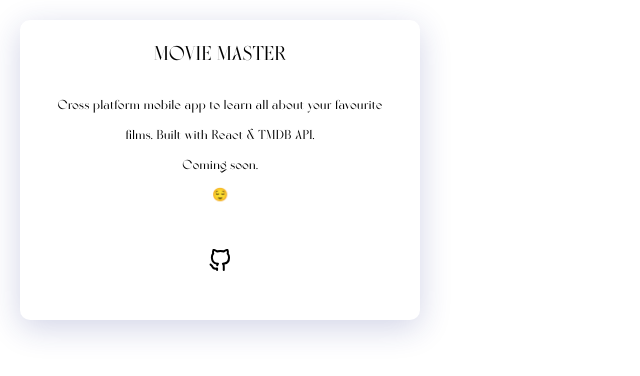
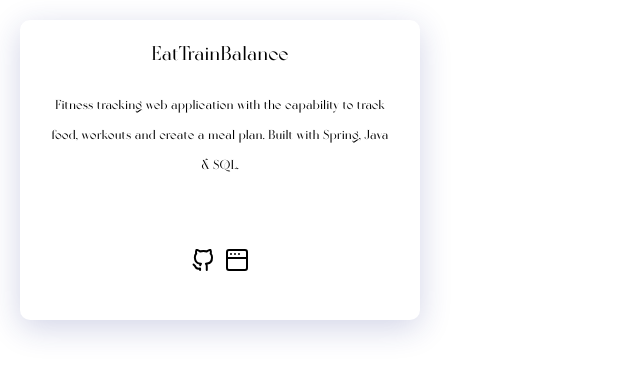
Before and after one commit to philakagujones/PersonalSite, a Next.js app: page /comps/card2 in a window 1280 px wide. Shown: the top 376 px of the page, without its empty margins (0-640 px from the left). Built offline with nearby package versions, Linux system fonts and the light colour scheme.

Commit message:
fall 2023 update

```diff
--- a/pages/comps/card1.js
+++ b/pages/comps/card1.js
@@ -9,7 +9,7 @@ function Card1() {
             </div>
 
             <div className={styles.words}>
-                Mobile app designed to help students find affordable housing (Frontend). Built with Flutter & Dart.
+                Mobile app designed to help students find affordable housing. Built with Flutter & Dart.
             </div>
 
             <div className={styles.bottom}>
--- a/pages/comps/card2.js
+++ b/pages/comps/card2.js
@@ -1,20 +1,24 @@
-import { UilGithubAlt } from '@iconscout/react-unicons'
+import { UilGithubAlt, UilWindow } from '@iconscout/react-unicons'
 import styles from '../../styles/Cards.module.css'
 
 function Card2() {
     return (
         <div className={styles.container}>
             <div className={styles.title}>
-                MOVIE MASTER
+                EatTrainBalance
             </div>
 
             <div className={styles.words}>
-                Cross platform mobile app to learn all about your favourite films. Built with React & TMDB API. <br />
-                Coming soon. <br/> 😌
+                Fitness tracking web application with the capability to track food, workouts and create a meal plan. Built with Spring, Java & SQL. <br />
             </div>
 
             <div className={styles.bottom}>
-                <UilGithubAlt className={styles.github} />
+                <a href={'https://github.com/ThePixelator0/project-276'} target={'_blank'} rel={'noopener noreferrer'}>
+                    <UilGithubAlt className={styles.github} />
+                </a>
+                <a href={'https://cmpt276-project.onrender.com/'} target={'_blank'} rel={'noopener noreferrer'}>
+                    <UilWindow className={styles.window} />
+                </a>
             </div>
         </div>
     )
--- a/pages/comps/tabs.js
+++ b/pages/comps/tabs.js
@@ -18,7 +18,7 @@ function Tabs() {
           Worked to assist in the creation of their new up-and-coming student led indie game studio.
           Developed and tested cross-platform 2D games in order to lead participants in lessons surrounding Unity and C#. Collaborated with various teams to create well designed levels for a large-scale game.
           Attended several exclusive workshops held by Electronic Arts in order to learn industry standard game development practices. <br />
-          <br /> <em>Web Developer</em> <br />
+          <br /> <em>Front End Developer</em> <br />
           Manages website.
         </Text>
       </Collapse>
@@ -26,7 +26,7 @@ function Tabs() {
         title={<Text css={{
             color: "$violet400",
         }}>Solid State</Text>}
-        subtitle="Web Development | 2021"
+        subtitle="Full Stack Web Development | 2021"
         >
         <Text
                 css={{
--- a/pages/index.js
+++ b/pages/index.js
@@ -25,10 +25,10 @@ export default function Home() {
       <main className={styles.main}>
         <div className={styles.message}>
           <p>
-            Hello my name is Phil. I am currently finishing up my second year at Simon Fraser University where I am pursuing a degree in computer science.
+            Hello my name is Phil. I am in my third year at Simon Fraser University where I am pursuing a degree in computer science.
             I was introduced to web development in 2018 and in high school I cofounded a creative agency, <a href={'https://www.studiopluto.co'} target={'_blank'} rel={'noopener noreferrer'} className='text-violet-600 hover:text-violet-700'>Studio Pluto</a>, which specializes in creative web design and branding.
-            As of late, we've been developing a modern Shopify theme for creatives which will be available soon. These days I spend a lot of my time working on the iPhone case start-up which I recently cofounded, <a href={'https://www.clogtopia.com'} target={'_blank'} rel={'noopener noreferrer'} className='text-violet-600 hover:text-violet-700'>Clogtopia</a>, with hopes of launching that soon as well.
-            In my free time, I work on <a href={'https://www.drabble.app'} target={'_blank'} rel={'noopener noreferrer'} className='text-violet-600 hover:text-violet-700'>Drabble</a>, make designs for <a href={'https://www.latterhouse.ca'} target={'_blank'} rel={'noopener noreferrer'} className='text-violet-600 hover:text-violet-700'>Latter House</a>, or create small automation scripts to help simplify life. <br /> <a href={'https://www.buymeacoffee.com/philjones'} target={'_blank'} rel={'noopener noreferrer'}>💜</a>
+            As of late, we've been developing a modern Shopify theme for creatives which is now available. These days I spend a lot of my time working on the iPhone case start-up which I recently cofounded, <a href={'https://www.clogtopia.com'} target={'_blank'} rel={'noopener noreferrer'} className='text-violet-600 hover:text-violet-700'>Clogtopia</a>, with hopes of launching that soon as well.
+            In my free time, I make designs for <a href={'https://www.latterhouse.ca'} target={'_blank'} rel={'noopener noreferrer'} className='text-violet-600 hover:text-violet-700'>Latter House</a>, or create small automation scripts to help simplify life. <br /> <a href={'https://www.buymeacoffee.com/philjones'} target={'_blank'} rel={'noopener noreferrer'}>💜</a>
           </p>
         </div>
 
@@ -39,9 +39,9 @@ export default function Home() {
 
         <h1>PROJECTS</h1>
         <div className={styles.projects}>
-          <Card1 />
           <Card2 />
           <Card3 />
+          <Card1 />
         </div>
 
 
```
